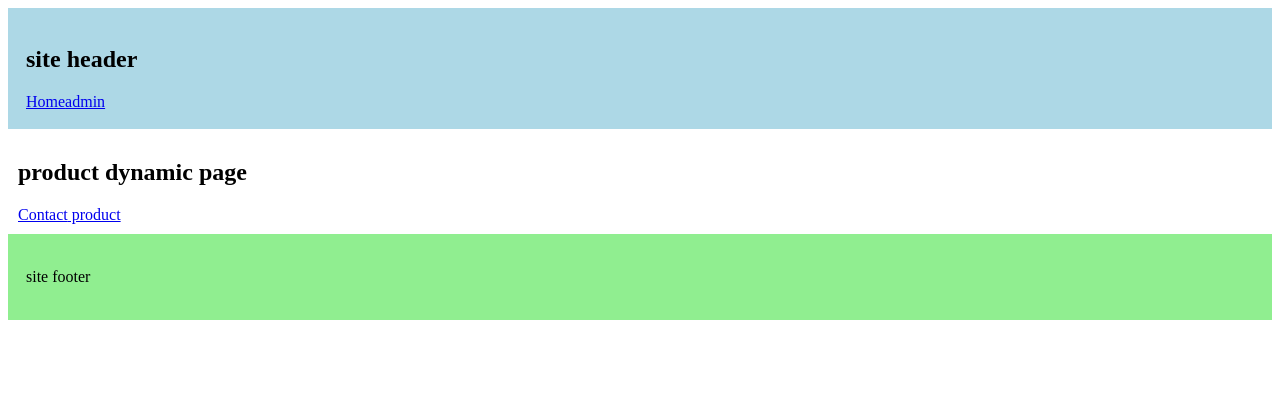
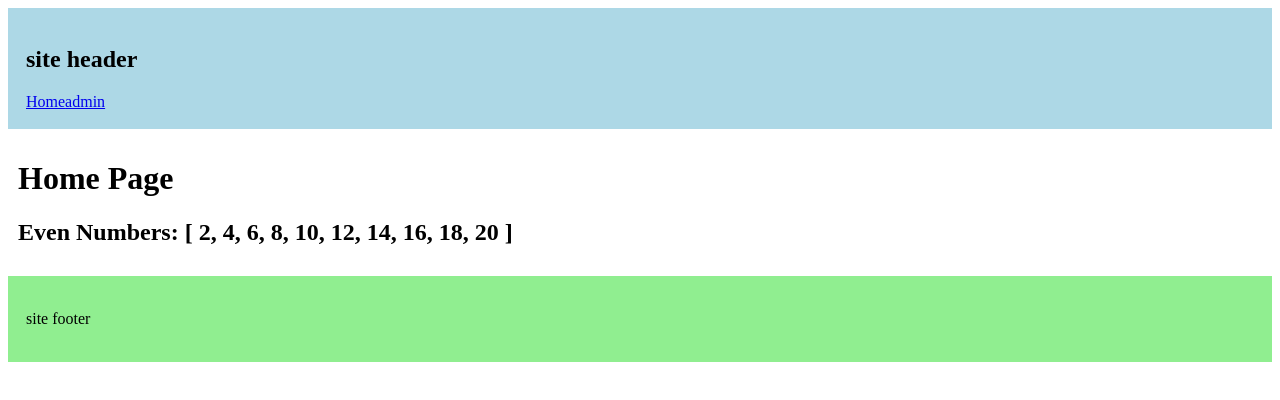
Before and after one commit to we-vivek-m001/Learning-and-training, a Nuxt app: page /products/plug in a window 1280 px wide. Shown: the top 400 px of the page. Built offline with nearby package versions, Linux system fonts and the light colour scheme.

Commit message:
covered types of middleware, plugins and composables

```diff
--- /dev/null
+++ b/app/components/newComponent.vue
@@ -0,0 +1,6 @@
+<template>
+ Lorem ipsum dolor sit amet consectetur adipisicing elit. Maiores, beatae? Magni, similique. Rem nemo soluta illo voluptates quia fugit itaque nisi modi architecto dolores? Debitis quis officiis aliquid unde quia.
+ Pariatur illum possimus assumenda. Dignissimos nam aspernatur odit enim ut provident nisi, vel impedit doloremque animi totam rerum. Porro dicta culpa rerum magnam soluta id et molestiae mollitia. Culpa, quisquam?
+ Officiis natus pariatur sequi molestiae doloribus excepturi repellat optio nam labore nihil expedita fugiat voluptates consectetur culpa, quo blanditiis suscipit, vitae minus ratione corrupti explicabo quam quasi sint! Laudantium, tempore.
+ Fuga illo fugiat facere, ipsa aperiam, ab debitis aut libero aliquam necessitatibus quis numquam eius minima cum voluptatibus totam officiis consequuntur quisquam placeat minus at. Maiores omnis ad voluptates veritatis.
+</template>
--- /dev/null
+++ b/app/composables/useCounter.js
@@ -0,0 +1,19 @@
+import { ref } from "vue";
+
+export function useCounter() {
+    const count = ref(0);
+
+    function increment() {
+        count.value++;
+    }
+
+    function decrement() {
+        count.value--;
+    }
+
+    return {
+        count,
+        increment,
+        decrement
+    }
+}
--- /dev/null
+++ b/app/middleware/auth.global.js
@@ -0,0 +1,6 @@
+export default defineNuxtRouteMiddleware((to, from) => {
+    console.log("runs on every page")
+}
+)
+
+// no need to add definePageMeta
--- a/app/pages/index.vue
+++ b/app/pages/index.vue
@@ -1,6 +1,7 @@
 
 
 <script setup>
+import NewComponent from '~/components/newComponent.vue';
 import Usefetch from './usefetch.vue';
 
 
@@ -35,7 +36,7 @@ useHead({
 
 
      <div v-for = "p in products">
-        <NuxtLink :to="`/products/${p.id}`"> {{ p.title }}</NuxtLink>
+        <!-- <NuxtLink :to="`/products/${p.id}`"> {{ p.title }}</NuxtLink> -->
 
 
 
@@ -44,6 +45,7 @@ useHead({
 
 
      </div>
+     <NewComponent/>
      <ProductCard />
 </div>
 </template>
--- a/app/pages/products/about.vue
+++ b/app/pages/products/about.vue
@@ -1,4 +1,24 @@
 <template>
 <h2> product About page</h2>
+
+
 <NuxtLink to="/products/about"> go to product's about page</NuxtLink>
 </template>
+
+<script setup>
+definePageMeta({
+  middleware: (to, from) => {
+    console.log('Inline middleware running')
+
+    if (to.path === '/products/about') {
+      return navigateTo('/products/admin')
+    }
+  }
+})
+
+
+
+
+
+
+</script>
--- a/app/pages/products/admin.vue
+++ b/app/pages/products/admin.vue
@@ -1,7 +1,5 @@
 <script setup>
-  definePageMeta({
-    layout: 'admin'
-  })
+
 </script>
 <template>
     <div>
--- /dev/null
+++ b/app/pages/products/comp.vue
@@ -0,0 +1,13 @@
+<script setup>
+const {count, increment, decrement} = useCounter()
+
+</script>
+
+<template>
+    <div>
+        <h2>Counter using composables</h2>
+        <p> count: {{count}}</p>
+        <button @click="increment"> Increment</button>
+        <button @click="decrement"> Decrement</button>
+    </div>
+</template>
--- /dev/null
+++ b/app/pages/products/plug.vue
@@ -0,0 +1,10 @@
+<script setup>
+const {even } = useNuxtApp();
+</script>
+
+<template>
+    <div>
+        <h1> Home Page </h1>
+        <h2>Even Numbers: {{ even(20) }}</h2>
+    </div>
+</template>
--- /dev/null
+++ b/app/plugins/even.js
@@ -0,0 +1,12 @@
+export default defineNuxtPlugin((nuxtApp) => {
+    let evenNumbers = []
+    nuxtApp.even = (maxNumber) => {
+        evenNumbers = []
+        for (let i = 1; i <= maxNumber; i++) {
+            if (i % 2 === 0) {
+                evenNumbers.push(i)
+            }
+        }
+        return evenNumbers
+    }
+})
```
Also changed, not shown: app/components/ProductCard.vue (+7 -3 lines), app/middleware/namedMiddleware.js (added, +7 -0 lines).
